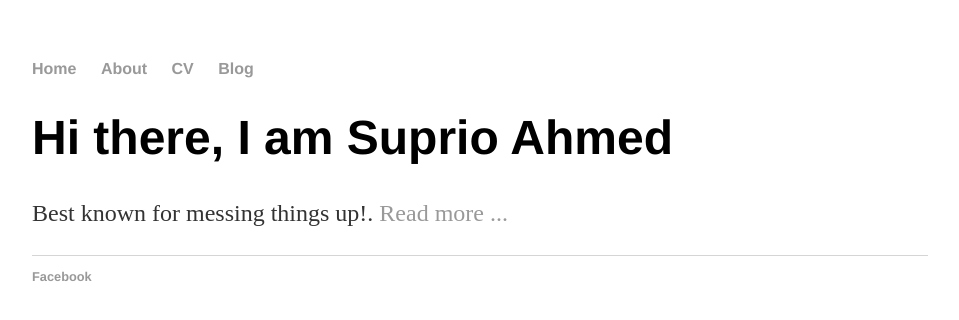
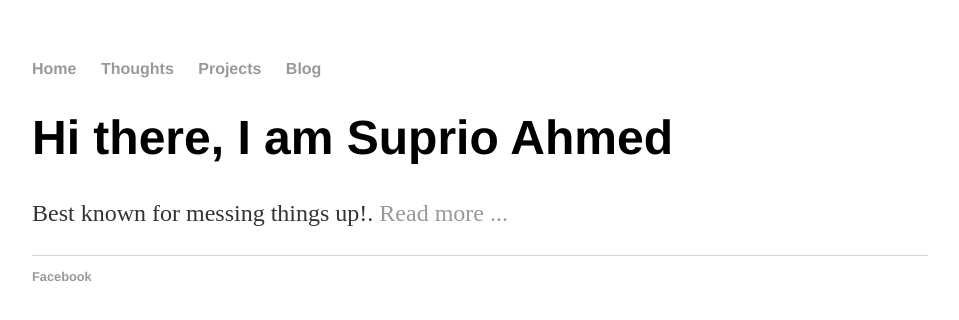
Before and after one commit to rangersuprio/rangersuprio.github.io, a Jekyll site: the page built from index.html, in a window 1280 px wide. Shown: the top 320 px of the page, without its empty margins (160-1119 px from the left). Built offline with Jekyll 4.4.1, drawn with Linux system fonts in a browser that asks for light colours.

Commit message:
Update default.html

```diff
--- a/_layouts/default.html
+++ b/_layouts/default.html
@@ -9,8 +9,8 @@
 			<nav>
 	    		<ul>
 	        		<li><a href="/">Home</a></li>
-		        	<li><a href="/about">About</a></li>
-	        		<li><a href="/cv">CV</a></li>
+		        	<li><a href="/Thoughts">Thoughts</a></li>
+	        		<li><a href="/Projects">Projects</a></li>
 	        		<li><a href="/blog">Blog</a></li>
 	    		</ul>
 			</nav>
```
